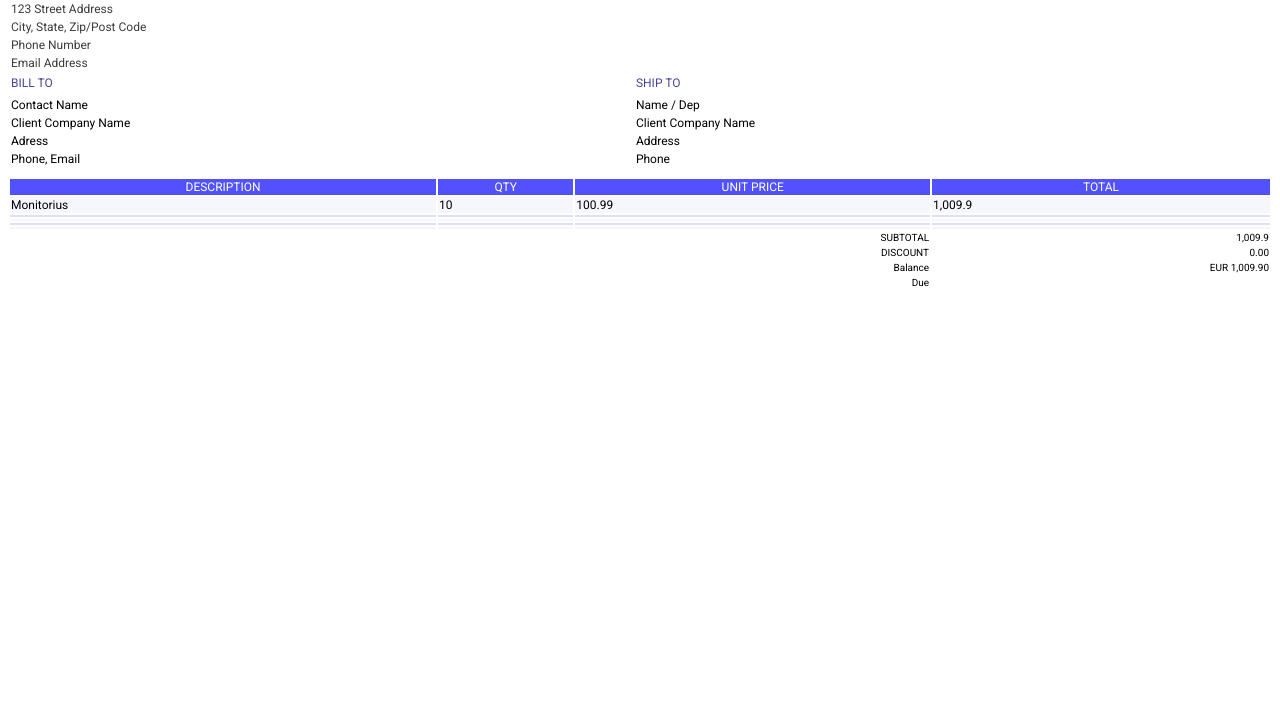
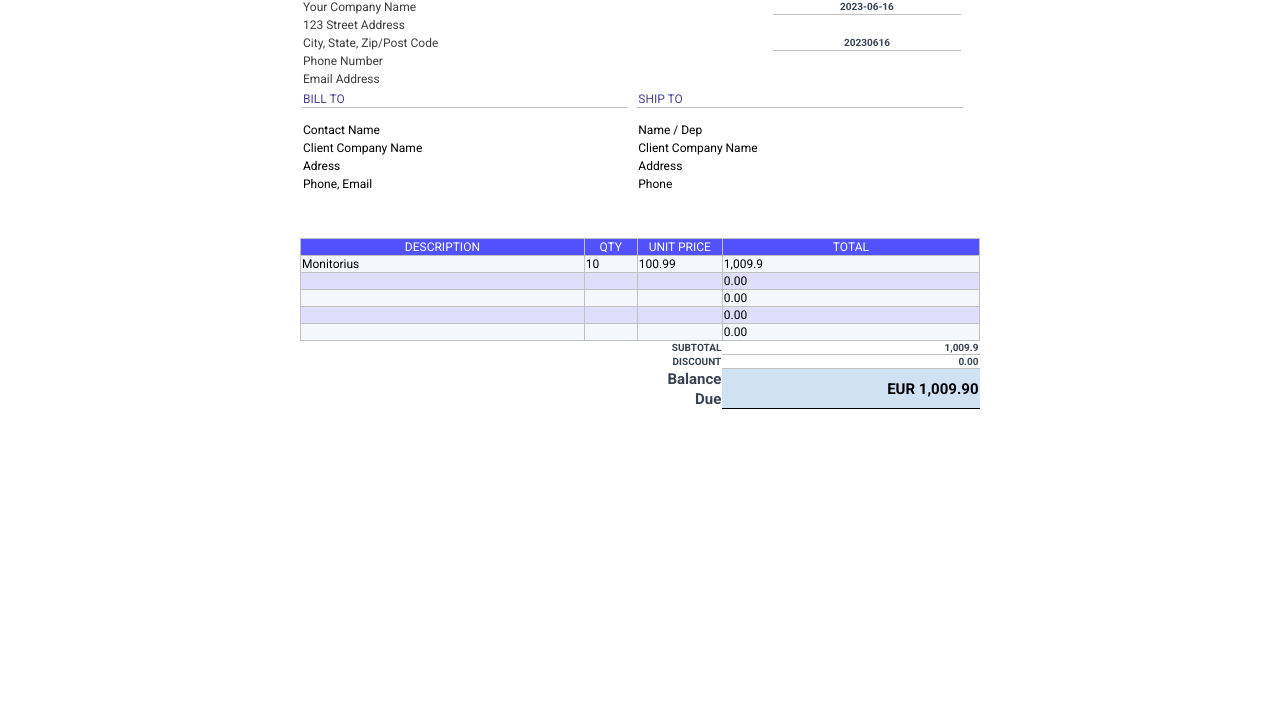
Before and after one commit to TomasKalytis/BIT, a plain HTML site: page Namų darbai/20230920/INVOICE.html in a window 1280 px wide. Shown: the part 81-800 px from the top of the page. Drawn offline with Linux system fonts and the light colour scheme.

Commit message:
užbaigtas Invoice

```diff
--- a/Namų darbai/20230919/style.css
+++ b/Namų darbai/20230919/style.css
@@ -13,13 +13,13 @@ color: red;
 .text{
     text-align: center;
     text-size-adjust: 20;
-    color: rgb(221, 27, 27);
+    color: black;
     text-decoration: solid;
 }
 .text1{
     text-align: center;
     font-size: 30px;
-    color: rgb(221, 27, 27);
+    color: black;
     text-decoration: solid;
 }
 .color{
--- a/Namų darbai/20230920/INVOICE.html
+++ b/Namų darbai/20230920/INVOICE.html
@@ -4,7 +4,7 @@
     <meta charset="UTF-8">
     <meta name="viewport" content="width=device-width, initial-scale=1.0">
     <title>INVOICE</title>
-    <link rel="stylesheet" href="Styleinvoice.css"
+    <link rel="stylesheet" href="Styleinvoice.css">
     <link rel="preconnect" href="https://fonts.googleapis.com">
     <link rel="preconnect" href="https://fonts.gstatic.com" crossorigin>
     <link href="https://fonts.googleapis.com/css2?family=Roboto:wght@300;400;500;700&display=swap" rel="stylesheet">
@@ -12,6 +12,11 @@
 <style>
    body{
     font-family: 'Roboto', sans-serif;
+    margin-left: 300px;
+    margin-right: 300px;
+   }
+   tr{
+    height: 10px;
    }
 </style>
 <body>
@@ -21,25 +26,45 @@
                 <th class="tx">INVOICE</th>
             </table>
         </div>
-        <div>
+        <div class="divas2">
             <img src="Gireles Naturalus Medus.png" alt="Girelės Natūralus Medus logotipas" width="50">
         </div>
     </div>
-    <div class="divas">
-        <div class="divas1">
-            <table>
+    <div class="margin">
+        <div>
+            <table class="table">
                 <tr>
                     <td class="tx1">Your Company Name</td>
+                    <td></td>
+                    <td class="tx7">2023-06-16</td>
+                    <td></td>
+                    <td></td>
                 </tr>
                 <tr>
                     <td class="tx1">123 Street Address</td>
+                    <td></td>
+                    <td></td>
+                    <td></td>
+                    <td></td>
                 </tr>
                 <tr>
                     <td class="tx1">City, State, Zip/Post Code</td>
+                    <td></td>
+                    <td class="tx7">20230616</td>
+                    <td></td>
+                    <td></td>
                 <tr>
                     <td class="tx1">Phone Number</td>
+                    <td></td>
+                    <td></td>
+                    <td></td>
+                    <td></td>
                 <tr>
                     <td class="tx1">Email Address</td>
+                    <td></td>
+                    <td></td>
+                    <td></td>
+                    <td></td>
                 </tr>
             </table>
         </div>
@@ -104,73 +129,67 @@
             </tr>
         </table>
     </div>
-    <div>
-        <table class="table">
+
+    <div class="margin">
+        <table class="tab1">
             <tr class="row">
-                <td colspan="4">DESCRIPTION</td>
-                <td>QTY</td>
-                <td>UNIT PRICE</td>
+                <td colspan="4" class="colum">DESCRIPTION</td>
+                <td class="colum1">QTY</td>
+                <td class="colum2">UNIT PRICE</td>
                 <td>TOTAL</td>
             </tr>
             <tr class="row2">
-                <td class="tx4" colspan="4">Monitorius</td>
-                <td class="tx4">10</td>
-                <td class="tx4">100.99</td>
+                <td class="tx4 colum" colspan="4">Monitorius</td>
+                <td class="tx4 colum1">10</td>
+                <td class="tx4 colum2">100.99</td>
                 <td class="tx4">1,009.9</td>
             </tr>
             <tr class="row1">
                 <td colspan="4"></td>
-                <td></td>
-                <td></td>
-                <td></td>
+                <td class="colum1"></td>
+                <td class="colum2"></td>
+                <td class="tx4">0.00</td>
             </tr>
             <tr class="row2">
                 <td colspan="4"></td>
-                <td></td>
-                <td></td>
-                <td></td>
+                <td class="colum1"></td>
+                <td class="colum2"></td>
+                <td class="tx4">0.00</td>
             </tr>
             <tr class="row1">
                 <td colspan="4"></td>
-                <td></td>
-                <td></td>
-                <td></td>
+                <td class="colum1"></td>
+                <td class="colum2"></td>
+                <td class="tx4">0.00</td>
             </tr>
             <tr class="row2">
                 <td colspan="4"></td>
-                <td></td>
-                <td></td>
-                <td></td>
+                <td class="colum1"></td>
+                <td class="colum2"></td>
+                <td class="tx4">0.00</td>
             </tr>
             <tr>
                 <td colspan="4"></td>
-                <td></td>
-                <td class="tx5">SUBTOTAL</td>
-                <td class="tx5">1,009.9</td>
+                <td class="colum1 border1"></td>
+                <td class="tx5 colum2">SUBTOTAL</td>
+                <td class="tx5 border2">1,009.9</td>
             </tr>
             <tr>
                 <td colspan="4"></td>
-                <td></td>
-                <td class="tx5">DISCOUNT</td>
-                <td class="tx5">0.00</td>
+                <td class="colum1 border1"></td>
+                <td class="tx5 colum2">DISCOUNT</td>
+                <td class="tx5 border2">0.00</td>
             </tr>
             <tr>
                 <td colspan="4"></td>
-                <td></td>
-                <td class="tx5">Balance</td>
-                <td class="tx5">EUR 1,009.90</td>
+                <td class="colum1 border1"></td>
+                <td class="tx5 colum2 fntsize">Balance</td>
+                <td rowspan="2" class="tx6 fntsize">EUR 1,009.90</td>
             </tr>
             <tr>
                 <td colspan="4"></td>
-                <td></td>
-                <td class="tx5">Due</td>
-                <td></td>
-            </tr>
-            <tr>
-                <td colspan="4"></td>
-                <td></td>
-                <td></td>
-                <td></td>
+                <td class="colum1 border1"></td>
+                <td class="tx5 colum2 fntsize">Due</td>
             </tr>
         </table>
     </div>
--- a/Namų darbai/20230920/Styleinvoice.css
+++ b/Namų darbai/20230920/Styleinvoice.css
@@ -2,12 +2,18 @@
     width: 100%;
     display: flex;
     border: none;
-    }
+    justify-content:space-between;
+}
 .divas1{
-    width: 50%;
+    width: 40%;
     display: flex;
     border: none;
-    }
+}
+.divas2{
+    width: 10%;
+    display: flex;
+}
+
 .tx{
     text-align: center;
     color: peru;
@@ -24,49 +30,98 @@
     font-size: 12px;
     border-bottom: 1px solid #000000;
 }
+
+.table{
+    text-align: center;
+    width: 100%;
+    border: none;
+}
 .tx3{
     text-align: left;
     color: #464696;
     font-size: 12px;
+    border-bottom: 1px solid #bfbfbf;
 }
 .tx4{
     text-align: left;
     color: #000000;
     font-size: 12px;
 }
-.tx5{
-    text-align: right;
-    color: #000000;
-    font-size: 10px;
+
+.margin{
+    margin-top: 20px;
+    border-collapse: collapse;
+}
+.tab1{
+    text-align: center;
+    width: 100%;
+    border-collapse: collapse;
 }
 .row{
     background-color: #5151fe;
     color: #ffffff;
     font-size: 12px;
+    border: 1px solid #c1c1c1;
+}
+.colum{
+    width: 100px;
+    border: 1px solid #c1c1c1;
+}
+
+.colum1{
+    width: 50px;
+    border: 1px solid #c1c1c1;
+
+}
+.colum2{
+    width: 82px;
+    border: 1px solid #c1c1c1;
+}
+.row2{
+    background-color: #f6f6fd;
+    color: #ffffff;
+    font-size: 12px;
+    border: 1px solid #c1c1c1;
 }
 .row1{
     background-color: #dfdffb;
     color: #ffffff;
     font-size: 12px;
-}
-.row2{
-    background-color: #f6f6fd;
-    color: #ffffff;
-    font-size: 12px;
-}
-.row3{
-    border-bottom: solid #000000
-}
-.table{
-    text-align: center;
-    width: 100%;
+    border: 1px solid #c1c1c1;
+    }
+.tx5{
+    text-align: right;
+    color: #374352;
+    font-size: 10px;
+    font-weight: bold;
     border: none;
 }
-.table1{
-    text-align: left;
+.tx6{
+    text-align: right;
+    color: black;
+    font-size: 10px;
+    font-weight: bold;
+    background-color: #cfe2f3;
+    border-bottom: 1px solid black;
+}
+.tab2{
     width: 100%;
-    border: 1px solid black;
+    height: 100px;
+
 }
-.logo{
+.border1{
+    border: none;
+}
+.border2{
+    border-bottom: 1px solid #c1c1c1;
+}
+.tx7{
     text-align: center;
+    color: #374352;
+    font-size: 10px;
+    font-weight: bold;
+    border-bottom: 1px solid #c1c1c1;
 }
+.fntsize{
+    font-size: 15px;
+}
```
Also changed, not shown: Namų darbai/20230919/Kalendorius.html (+8 -0 lines), Namų darbai/20230921/Prekiukrepselis.html (+8 -6 lines), Namų darbai/20230921/stilius.css (+8 -4 lines), Namų darbai/20230925/kontaktinėforma.html (added, +25 -0 lines), Namų darbai/20230921/cart-02.webp (added), Namų darbai/20230921/cart-03.webp (added).
